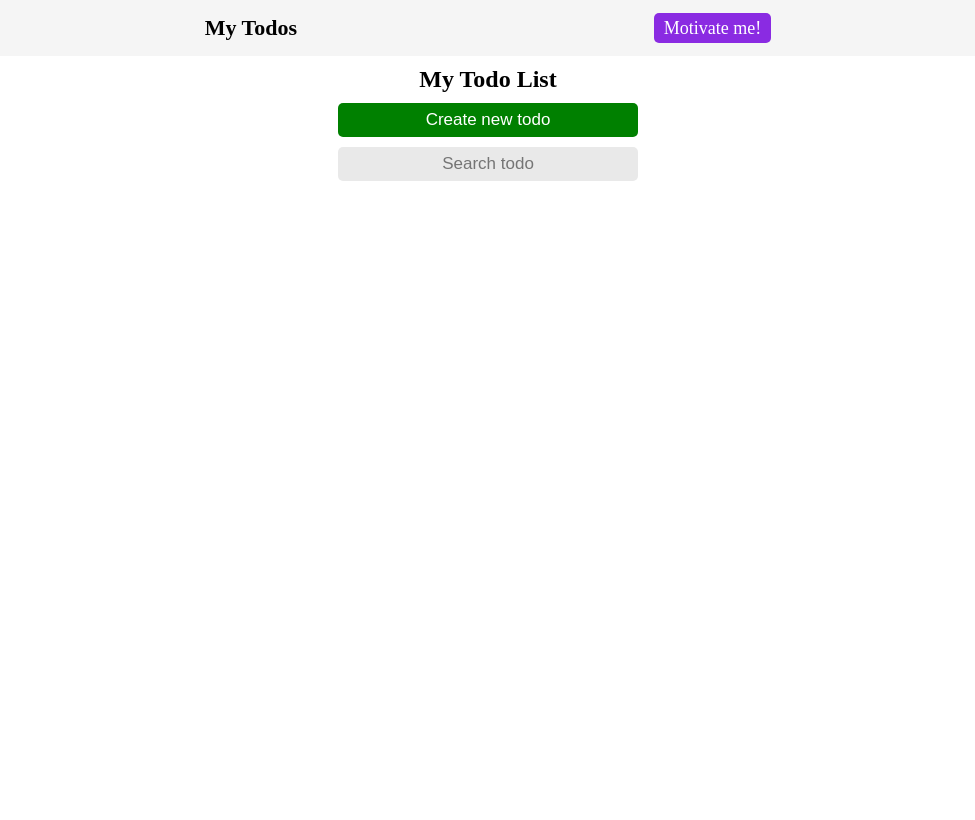
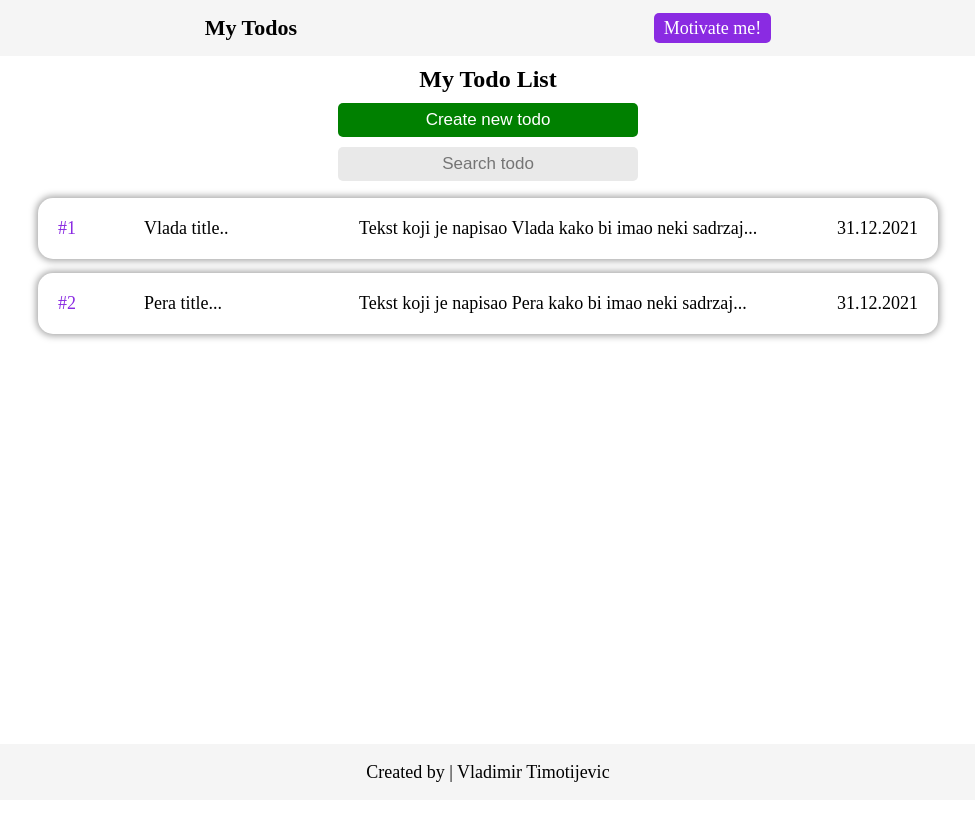
Before and after one commit to TimotijevicVlada/Todo_React_TypeScript-CRUD-, a React (Create React App) app: page / in a window 1280 px wide. Shown: the top 820 px of the page, without its empty margins (152-1127 px from the left). Built offline with nearby package versions, Linux system fonts and the light colour scheme.

Commit message:
Working on some styling and TS bugs

```diff
--- a/src/App.tsx
+++ b/src/App.tsx
@@ -1,8 +1,9 @@
-import {BrowserRouter as Router, Routes, Route} from "react-router-dom";
+import { BrowserRouter as Router, Routes, Route } from "react-router-dom";
 import './style/App.css';
 import Navbar from "./components/Navbar";
 import Todos from "./components/Todos";
 import MotivationalMessage from "./components/MotivationalMessage";
+import Footer from "./components/Footer";
 
 const App: React.FC = () => {
 
@@ -10,13 +11,14 @@ const App: React.FC = () => {
 
   return (
     <Router>
-       <div className="App">
-      <Navbar />
-      <Routes>
-          <Route path="/" element={<Todos />}/>
-          <Route path="motivate" element={<MotivationalMessage />}/>
-      </Routes>
-    </div>
+      <div className="App">
+        <Navbar />
+        <Routes>
+          <Route path="/" element={<Todos />} />
+          <Route path="motivate" element={<MotivationalMessage />} />
+        </Routes>
+        <Footer />
+      </div>
     </Router>
 
   );
--- /dev/null
+++ b/src/components/Footer.tsx
@@ -0,0 +1,11 @@
+import React from 'react'
+
+const Footer = () => {
+    return (
+        <div className='footer'>
+            Created by | Vladimir Timotijevic
+        </div>
+    )
+}
+
+export default Footer;
--- a/src/components/MotivationalMessage.tsx
+++ b/src/components/MotivationalMessage.tsx
@@ -2,12 +2,15 @@ import { useState, useEffect } from 'react';
 import Messages from './Messages';
 import axios from 'axios';
 
-
+type MessagesProps = {
+    author: string
+    quote: string
+}
 
 const MotivationalMessage = () => {
 
     //For some reason this state doesn't accept when I put  "<MotivateProps | null>"
-    const [motivateMsg, setMotivateMsg] = useState([{author: "", quote: ""}]);
+    const [motivateMsg, setMotivateMsg] = useState<MessagesProps[]>([]);
 
     //Function that get motivational message from API
     const getMotivate = async () => {
--- a/src/components/Navbar.tsx
+++ b/src/components/Navbar.tsx
@@ -1,12 +1,17 @@
-import React from 'react';
+import React, {useState} from 'react';
 import { Link } from 'react-router-dom';
 
 const Navbar = () => {
+
+    const [motivateVisible, setMotivateVisible] = useState<boolean>(false);
+
     return (
         <div className='navbar'>
             <div className='logo'>My Todos</div>
             <div className='btn'>
-                <Link to="/motivate" className='button'>Motivate me!</Link>
+                {motivateVisible ? <Link to="/" className='button' onClick={() => setMotivateVisible(false)}>I am motivated!</Link> :
+                    <Link to="/motivate" className='button' onClick={() => setMotivateVisible(true)}>Motivate me!</Link>
+                }
             </div>
         </div>
     )
--- a/src/components/Todo.tsx
+++ b/src/components/Todo.tsx
@@ -13,11 +13,12 @@ type TodoProps = {
 const Todo = ({todos}: TodoProps) => {
     return (
         <div className='todos'>
-            {todos.map(item => (
-                <div key={item.id}>
-                    <span>{item.title}</span>
-                    <span>{item.description}</span>
-                    <span>{item.date}</span>
+            {todos.map((item, index) => (
+                <div key={item.id} className='todo'>
+                    <span className='index'>#{index + 1}</span>
+                    <span className='title'>{item.title}</span>
+                    <span className='description'>{item.description}</span>
+                    <span className='date'>{item.date}</span>
                 </div>
             ))}
         </div>
--- a/src/components/Todos.tsx
+++ b/src/components/Todos.tsx
@@ -5,11 +5,25 @@ import { TodosProps } from "./types/Types";
 
 const Todos = () => {
 
-    const [todos, setTodos] = useState<TodosProps[]>([]);
+    const [todos, setTodos] = useState<TodosProps[]>([{
+        id: 121412,
+        title: "Vlada title..",
+        description: "Tekst koji je napisao Vlada kako bi imao neki sadrzaj...",
+        date: "31.12.2021",
+        completed: false
+    },
+    {
+        id: 1231231,
+        title: "Pera title...",
+        description: "Tekst koji je napisao Pera kako bi imao neki sadrzaj...",
+        date: "31.12.2021",
+        completed: false
+    }]);
+
     const [crateFormVisible, setCreateFormVisible] = useState<boolean>(false);
 
     return (
-        <div className='todos'>
+        <div className='todos_wrapper'>
             <h2>My Todo List</h2>
             <div className='create_todo_btn'>
                 <button onClick={() => setCreateFormVisible(true)}>Create new todo</button>
--- a/src/style/App.css
+++ b/src/style/App.css
@@ -39,20 +39,75 @@
   background-color: #9d4fe6;
 }
 
-.App .todos {
+.App .todos_wrapper {
   min-height: 86vh;
 }
 
-.App .todos h2 {
+.App .todos_wrapper h2 {
   padding: 10px 0px;
   text-align: center;
 }
 
-.App .todos .create_todo_btn {
+.App .todos_wrapper .todos {
+  display: -webkit-box;
+  display: -ms-flexbox;
+  display: flex;
+  -webkit-box-align: center;
+      -ms-flex-align: center;
+          align-items: center;
+  -webkit-box-orient: vertical;
+  -webkit-box-direction: normal;
+      -ms-flex-direction: column;
+          flex-direction: column;
+}
+
+.App .todos_wrapper .todos .todo {
+  -webkit-box-shadow: 0px 0px 7px 2px rgba(0, 0, 0, 0.35);
+          box-shadow: 0px 0px 7px 2px rgba(0, 0, 0, 0.35);
+  width: 900px;
+  margin: 7px 0px;
+  padding: 20px;
+  border-radius: 15px;
+  display: -webkit-box;
+  display: -ms-flexbox;
+  display: flex;
+  -webkit-box-pack: justify;
+      -ms-flex-pack: justify;
+          justify-content: space-between;
+  cursor: pointer;
+  font-size: 18px;
+  -webkit-transition: all 0.4s ease;
+  transition: all 0.4s ease;
+}
+
+.App .todos_wrapper .todos .todo:hover {
+  -webkit-transform: scale(1.02);
+          transform: scale(1.02);
+}
+
+.App .todos_wrapper .todos .todo .index {
+  width: 10%;
+  color: blueviolet;
+}
+
+.App .todos_wrapper .todos .todo .title {
+  width: 25%;
+}
+
+.App .todos_wrapper .todos .todo .description {
+  width: 50%;
+}
+
+.App .todos_wrapper .todos .todo .date {
+  width: 15%;
+  text-align: right;
+}
+
+.App .todos_wrapper .create_todo_btn {
   text-align: center;
 }
 
-.App .todos .create_todo_btn button {
+.App .todos_wrapper .create_todo_btn button {
   background-color: green;
   color: white;
   padding: 7px;
@@ -63,16 +118,16 @@
   border-radius: 5px;
 }
 
-.App .todos .create_todo_btn button:hover {
+.App .todos_wrapper .create_todo_btn button:hover {
   background-color: #2ba12b;
 }
 
-.App .todos .search_todos {
+.App .todos_wrapper .search_todos {
   margin: 10px 0px;
   text-align: center;
 }
 
-.App .todos .search_todos input {
+.App .todos_wrapper .search_todos input {
   padding: 7px;
   font-size: 17px;
   width: 300px;
@@ -82,11 +137,11 @@
   text-align: center;
 }
 
-.App .todos .search_todos input:focus {
+.App .todos_wrapper .search_todos input:focus {
   outline: none;
 }
 
-.App .todos .create_wrapper {
+.App .todos_wrapper .create_wrapper {
   position: fixed;
   width: 100%;
   height: 100vh;
@@ -106,7 +161,7 @@
           align-items: center;
 }
 
-.App .todos .create_wrapper form {
+.App .todos_wrapper .create_wrapper form {
   background-color: lightgray;
   width: 350px;
   min-height: 400px;
@@ -142,12 +197,12 @@
   }
 }
 
-.App .todos .create_wrapper form .create_title {
+.App .todos_wrapper .create_wrapper form .create_title {
   font-weight: 200;
   text-align: center;
 }
 
-.App .todos .create_wrapper form .create_content div {
+.App .todos_wrapper .create_wrapper form .create_content div {
   width: 100%;
   display: -webkit-box;
   display: -ms-flexbox;
@@ -159,17 +214,17 @@
   margin: 7px 0px;
 }
 
-.App .todos .create_wrapper form .create_content div input {
+.App .todos_wrapper .create_wrapper form .create_content div input {
   border: none;
   border-radius: 7px;
   padding: 7px 5px;
 }
 
-.App .todos .create_wrapper form .create_content div input:focus {
+.App .todos_wrapper .create_wrapper form .create_content div input:focus {
   outline: none;
 }
 
-.App .todos .create_wrapper form .create_content div button {
+.App .todos_wrapper .create_wrapper form .create_content div button {
   margin-top: 15px;
   padding: 7px 0px;
   border: none;
@@ -180,8 +235,60 @@
   cursor: pointer;
 }
 
-.App .todos .create_wrapper form .create_content .success_msg {
+.App .todos_wrapper .create_wrapper form .create_content .success_msg {
   color: green;
   text-align: center;
 }
+
+.App .motivate {
+  min-height: 86vh;
+}
+
+.App .motivate .title {
+  text-align: center;
+  padding: 10px;
+}
+
+.App .motivate .messages {
+  display: -webkit-box;
+  display: -ms-flexbox;
+  display: flex;
+  -webkit-box-orient: vertical;
+  -webkit-box-direction: normal;
+      -ms-flex-direction: column;
+          flex-direction: column;
+  -webkit-box-align: center;
+      -ms-flex-align: center;
+          align-items: center;
+}
+
+.App .motivate .messages .msg {
+  width: 700px;
+  background-color: lightgray;
+  margin: 10px 0px;
+  padding: 20px;
+  border-radius: 10px;
+  font-size: 18px;
+}
+
+.App .motivate .messages .msg .author {
+  text-align: right;
+  color: orange;
+}
+
+.App .footer {
+  text-align: center;
+  height: 7vh;
+  background-color: whitesmoke;
+  display: -webkit-box;
+  display: -ms-flexbox;
+  display: flex;
+  -webkit-box-pack: center;
+      -ms-flex-pack: center;
+          justify-content: center;
+  -webkit-box-align: center;
+      -ms-flex-align: center;
+          align-items: center;
+  font-size: 18px;
+}
 /*# sourceMappingURL=App.css.map */
--- a/src/style/App.scss
+++ b/src/style/App.scss
@@ -30,11 +30,45 @@
       }
     }
   }
-  .todos {
+  .todos_wrapper {
     min-height: 86vh;
     h2 {
       padding: 10px 0px;
       text-align: center;
+    }
+    .todos {
+      display: flex;
+      align-items: center;
+      flex-direction: column;
+      .todo {
+           box-shadow: 0px 0px 7px 2px rgba(0, 0, 0, 0.35);
+           width: 900px;
+           margin: 7px 0px;
+           padding: 20px;
+           border-radius: 15px;
+           display: flex;
+           justify-content: space-between;
+           cursor: pointer;
+           font-size: 18px;
+           transition: all 0.4s ease;
+           &:hover {
+             transform: scale(1.02);
+           }
+           .index {
+             width: 10%;
+             color: blueviolet;
+           }
+           .title {
+             width: 25%;
+           }
+           .description {
+             width: 50%;
+           }
+           .date {
+             width: 15%;
+             text-align: right;
+           }
+      }
     }
     .create_todo_btn {
       text-align: center;
@@ -132,4 +166,37 @@
       }
     }
   }
+  .motivate {
+    min-height: 86vh;
+    .title {
+      text-align: center;
+      padding: 10px;
+    }
+    .messages {
+      display: flex;
+      flex-direction: column;
+      align-items: center;
+      .msg {
+        width: 700px;
+        background-color: lightgray;
+        margin: 10px 0px;
+        padding: 20px;
+        border-radius: 10px;
+        font-size: 18px;
+        .author {
+          text-align: right;
+          color: orange;
+        }
+      }
+    }
+  }
+  .footer {
+    text-align: center;
+    height: 7vh;
+    background-color: whitesmoke;
+    display: flex;
+    justify-content: center;
+    align-items: center;
+    font-size: 18px;
+  }
 }
```
Also changed, not shown: 1 other file (tests, documents, lock files or other folders).
